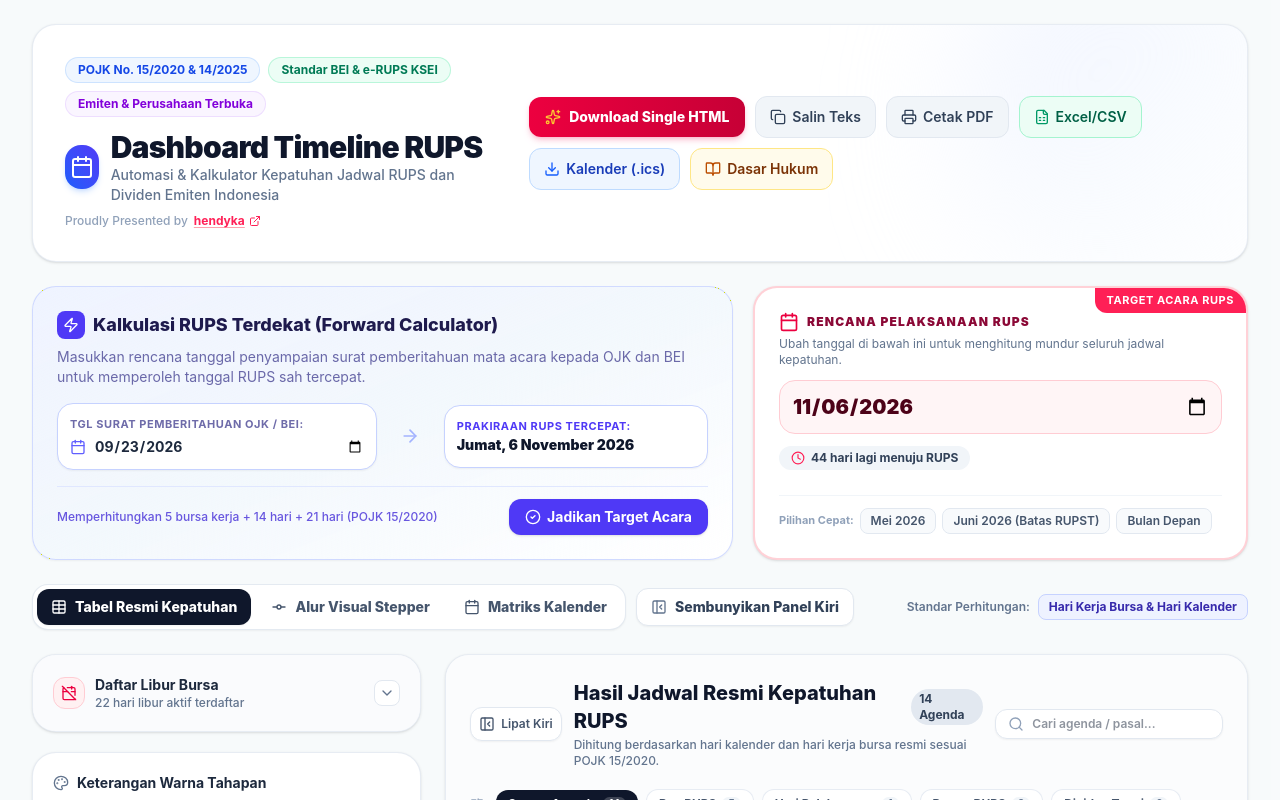
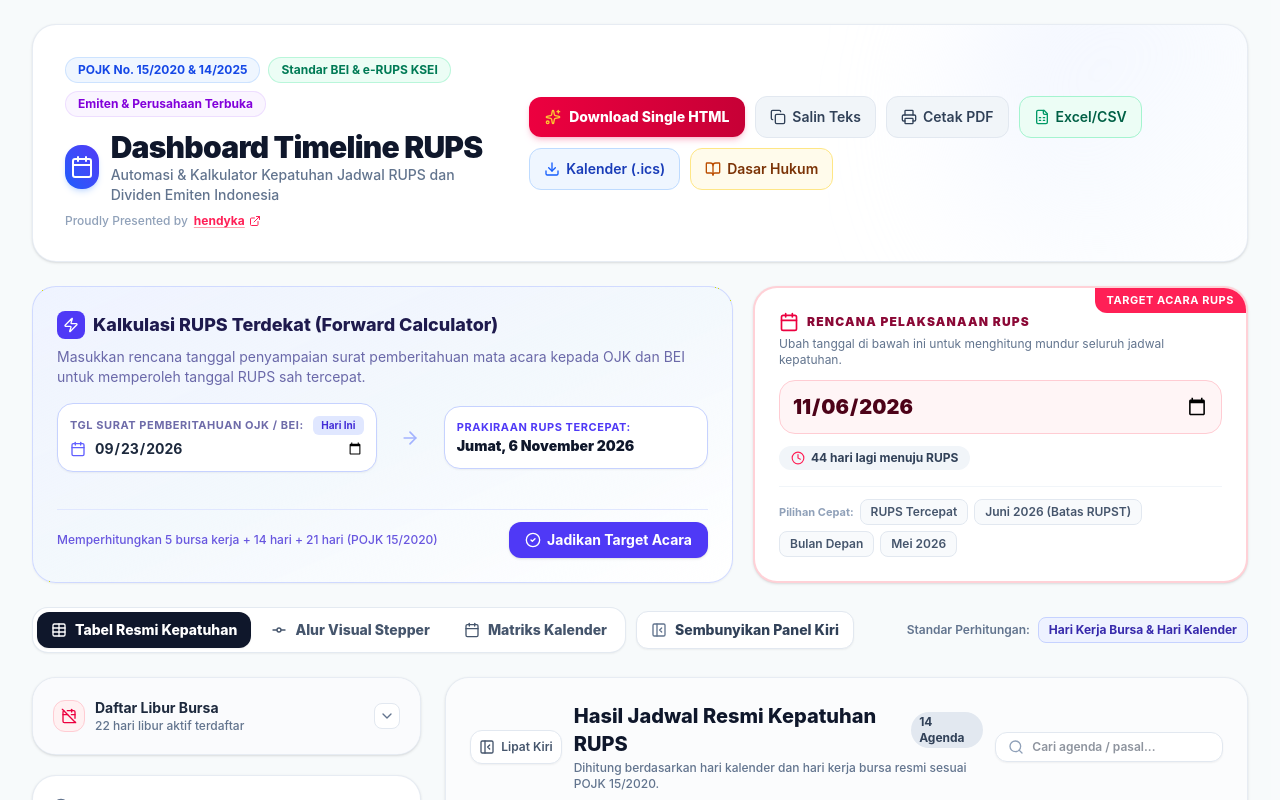
Before and after one commit to hendyka/RUPS_New, a React (Vite) app: page / in a window 1280 px wide. Shown: the top 800 px of the page. Built offline with nearby package versions, Linux system fonts and the light colour scheme.

Commit message:
Enhance CalculatorCard with date formatting and UI updates
Updated the CalculatorCard component to include a new date formatting function and modified the date presets. Enhanced the UI by adding a button to set the notice date to today's date.

```diff
--- a/src/components/CalculatorCard.tsx
+++ b/src/components/CalculatorCard.tsx
@@ -1,6 +1,6 @@
 import React from 'react';
 import { Calendar as CalendarIcon, ArrowRight, CheckCircle2, Zap, Clock, AlertTriangle } from 'lucide-react';
-import { formatDateIndonesian, getDaysDiffFromToday } from '../utils/rupsCalculator';
+import { formatDateIndonesian, getDaysDiffFromToday, formatDateIso } from '../utils/rupsCalculator';
 
 interface CalculatorCardProps {
   noticeDate: string;
@@ -28,9 +28,10 @@ export const CalculatorCard: React.FC<CalculatorCardProps> = ({
   // Helper presets
   const currentYear = new Date().getFullYear();
   const presets = [
+    ...(earliestRupsDate ? [{ label: 'RUPS Tercepat', date: earliestRupsDate }] : []),
+    { label: `Juni ${currentYear} (Batas RUPST)`, date: `${currentYear}-06-25` },
+    { label: 'Bulan Depan', date: getNextMonthDate() },
     { label: 'Mei 2026', date: '2026-05-11' },
-    { label: 'Juni 2026 (Batas RUPST)', date: '2026-06-25' },
-    { label: 'Bulan Depan', date: getNextMonthDate() },
   ];
 
   function getNextMonthDate() {
@@ -61,9 +62,19 @@ export const CalculatorCard: React.FC<CalculatorCardProps> = ({
           <div className="grid grid-cols-1 sm:grid-cols-12 gap-3 items-center">
             {/* Input Date */}
             <div className="sm:col-span-6 bg-white border border-indigo-200 rounded-2xl p-3 shadow-xs focus-within:ring-2 focus-within:ring-indigo-500">
-              <label className="block text-[11px] font-bold text-indigo-900/70 uppercase tracking-wider mb-1">
-                Tgl Surat Pemberitahuan OJK / BEI:
-              </label>
+              <div className="flex items-center justify-between mb-1">
+                <label className="block text-[11px] font-bold text-indigo-900/70 uppercase tracking-wider">
+                  Tgl Surat Pemberitahuan OJK / BEI:
+                </label>
+                <button
+                  type="button"
+                  onClick={() => onNoticeDateChange(formatDateIso(new Date()))}
+                  className="text-[10px] px-2 py-0.5 rounded-md bg-indigo-100 hover:bg-indigo-200 text-indigo-700 font-bold transition-colors"
+                  title="Gunakan tanggal hari ini"
+                >
+                  Hari Ini
+                </button>
+              </div>
               <div className="flex items-center gap-2">
                 <CalendarIcon className="w-4 h-4 text-indigo-500 shrink-0" />
                 <input
```
